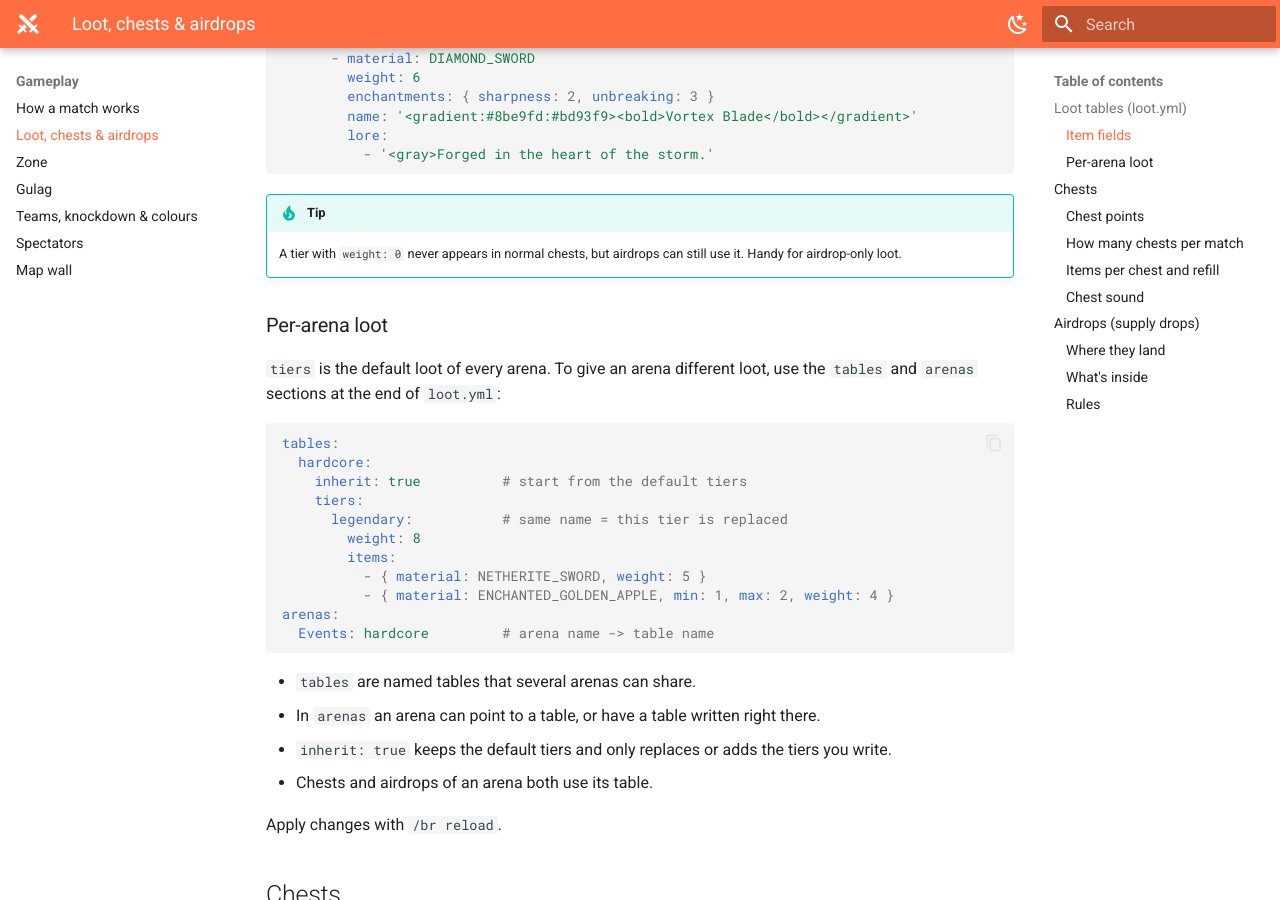
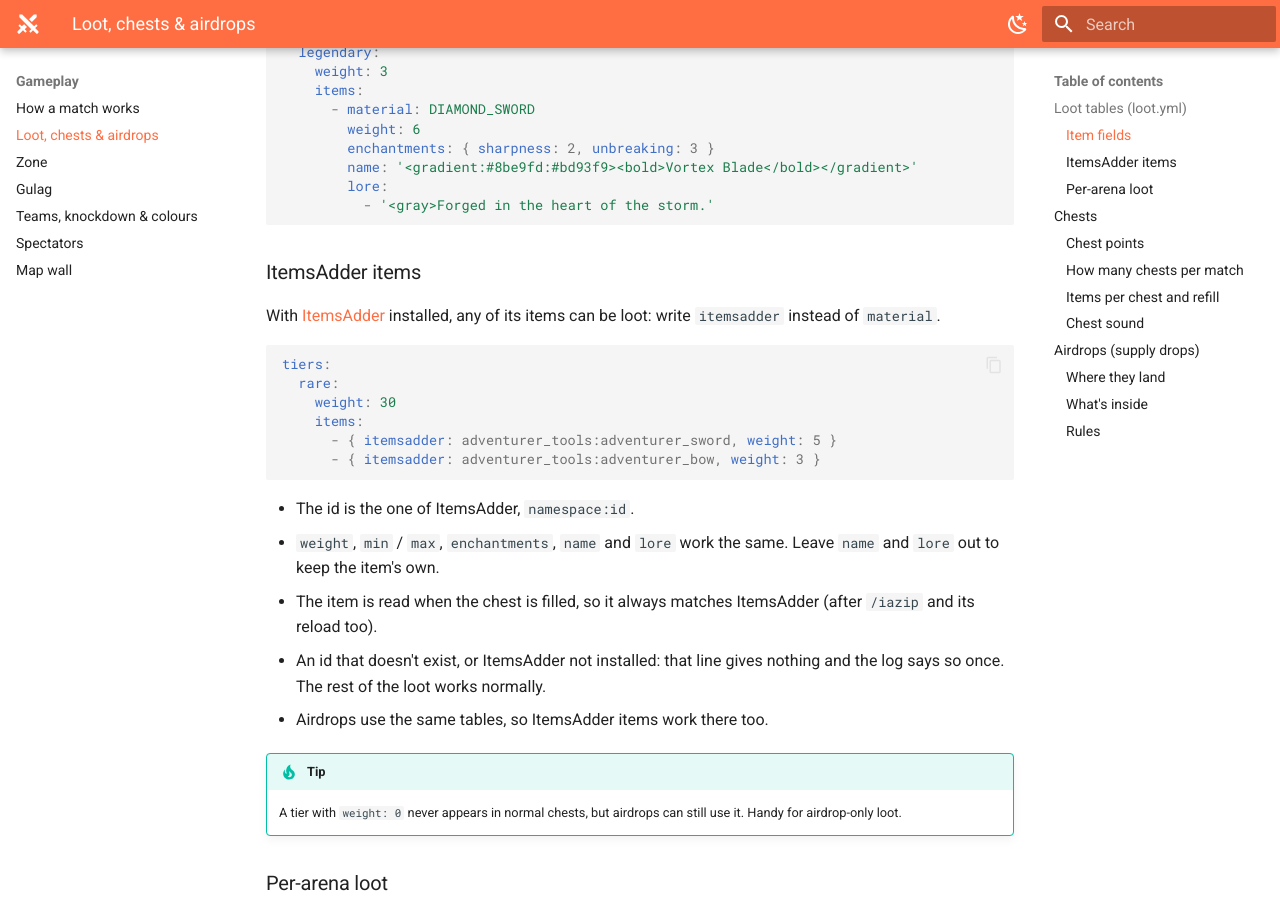
Before and after one commit to Giuseppe-Marco/mrtbattleroyale-wiki, an MkDocs documentation site: the page built from docs/gameplay/loot.md, in a window 1280 px wide and 900 px high, scrolled down 1595 px. Built offline with MkDocs 1.6.1 and Material for MkDocs 9.7.7, drawn with Linux system fonts in a browser that asks for light colours; some of the changed text lies outside the part shown.

Commit message:
ItemsAdder items in the loot
Co-Authored-By: Claude Opus 5.5 <noreply@anthropic.com>

````diff
--- a/docs/gameplay/loot.md
+++ b/docs/gameplay/loot.md
@@ -22,7 +22,8 @@ The default file has four tiers:
 
 | Field | Meaning |
 |---|---|
-| `material` | Bukkit material name (required) |
+| `material` | Bukkit material name (required, unless `itemsadder` is used) |
+| `itemsadder` | An **ItemsAdder** item instead of `material`: `namespace:id` (see below) |
 | `weight` | Chance inside the tier (default 1, `0` = disabled) |
 | `min` / `max` | Stack size range (default 1) |
 | `enchantments` | Map of `<enchant key>: <level>` (vanilla keys, lowercase) |
@@ -51,6 +52,25 @@ tiers:
         lore:
           - '<gray>Forged in the heart of the storm.'
 ```
+
+### ItemsAdder items
+
+With [ItemsAdder](https://www.spigotmc.org/resources/73355/) installed, any of its items can be loot: write `itemsadder` instead of `material`.
+
+```yaml
+tiers:
+  rare:
+    weight: 30
+    items:
+      - { itemsadder: adventurer_tools:adventurer_sword, weight: 5 }
+      - { itemsadder: adventurer_tools:adventurer_bow, weight: 3 }
+```
+
+- The id is the one of ItemsAdder, `namespace:id`.
+- `weight`, `min` / `max`, `enchantments`, `name` and `lore` work the same. Leave `name` and `lore` out to keep the item's own.
+- The item is read when the chest is filled, so it always matches ItemsAdder (after `/iazip` and its reload too).
+- An id that doesn't exist, or ItemsAdder not installed: that line gives nothing and the log says so once. The rest of the loot works normally.
+- Airdrops use the same tables, so ItemsAdder items work there too.
 
 !!! tip
     A tier with `weight: 0` never appears in normal chests, but airdrops can still use it. Handy for airdrop-only loot.
````
Also changed, not shown: docs/changelog.md (+1 -0 lines).
